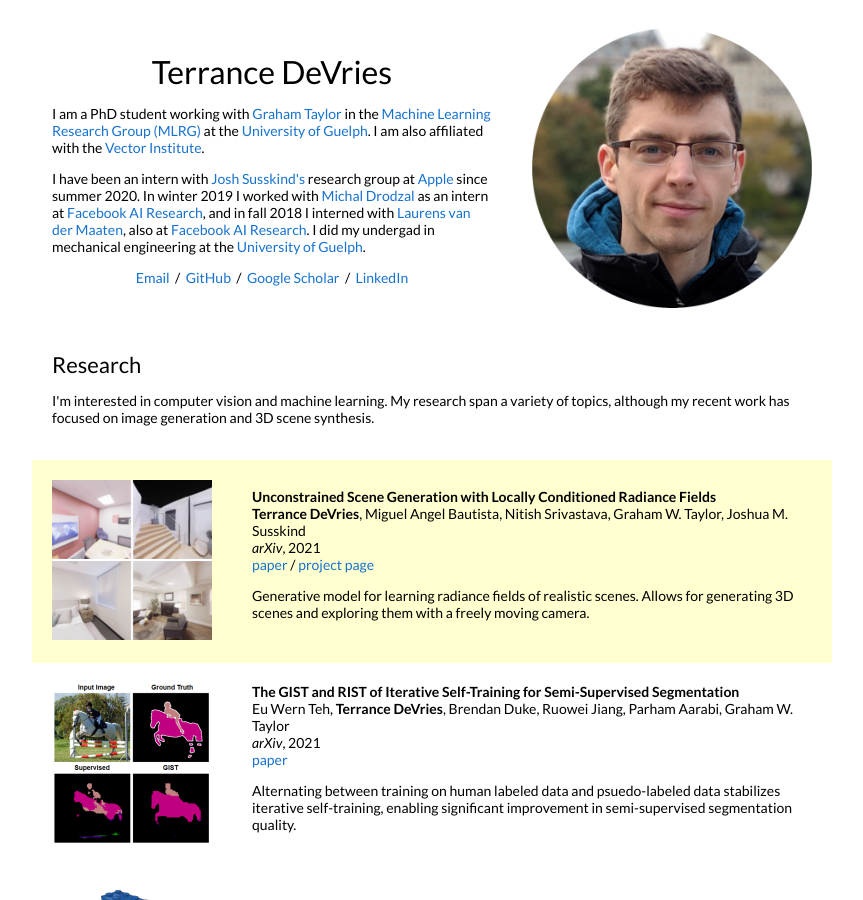
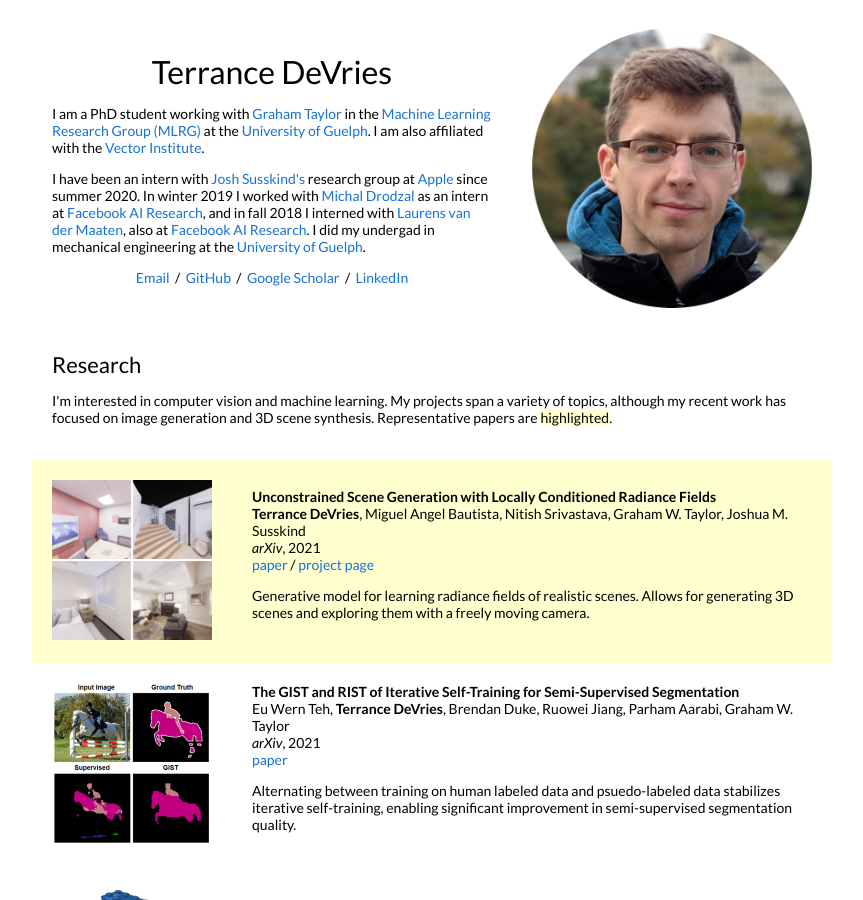
Before and after one commit to TDeVries/TDeVries.github.io, a Jekyll site: the page built from _posts/2021-04-01-gsn.markdown, in a window 1280 px wide and 900 px high. Shown: the whole window, without its empty margins (208-1071 px from the left). Built offline with Jekyll 4.4.1, drawn with Linux system fonts in a browser that asks for light colours; some of the changed text lies outside the part shown.

Commit message:
More highlighting

```diff
--- a/_layouts/default.html
+++ b/_layouts/default.html
@@ -49,7 +49,7 @@
             <td style="padding:2.5%;width:100%;vertical-align:middle">
               <h2>Research</h2>
               <p>
-                I'm interested in computer vision and machine learning. My research span a variety of topics, although my recent work has focused on image generation and 3D scene synthesis.
+                I'm interested in computer vision and machine learning. My projects span a variety of topics, although my recent work has focused on image generation and 3D scene synthesis. Representative papers are <span class="highlight">highlighted</span>.
               </p>
             </td>
           </tr>
@@ -113,7 +113,7 @@
             <td style="padding:0px">
               <br>
               <p style="text-align:center;font-size:small;">
-                Design and source code from <a style="font-size:small;" href="https://leonidk.com/">Leonid Keselman's website</a>, which is itself based on <a style="font-size:small;" href="https://jonbarron.info">Jon Barron's website</a>
+                Design and source code from <a style="font-size:small;" href="https://leonidk.com/">Leonid Keselman's website</a>, which is based on <a style="font-size:small;" href="https://jonbarron.info">Jon Barron's website</a>
               </p>
             </td>
           </tr>
--- a/_posts/2020-06-30-instance_selection.markdown
+++ b/_posts/2020-06-30-instance_selection.markdown
@@ -9,5 +9,6 @@ authors: "<strong>Terrance DeVries</strong>, Michal Drozdzal, Graham W. Taylor"
 venue: "NeurIPS"
 arxiv: https://arxiv.org/abs/2007.15255
 code: https://github.com/uoguelph-mlrg/instance_selection_for_gans
+highlight: "true"
 ---
 Removing outliers from the training set trades GAN sample diversity for higher quality samples, faster training, and reduced model capacity requirements.
```
